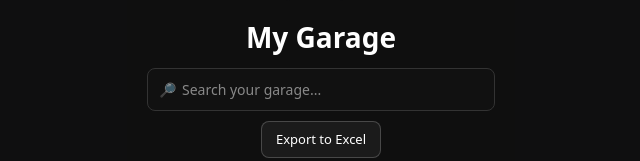
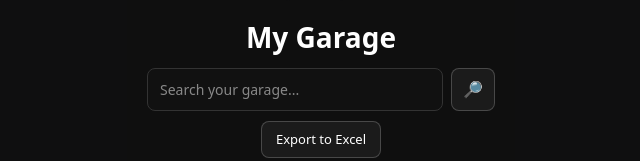
Before and after one commit to fuegodiecasttoys-png/mydiecastgarage, a Next.js app: page /mygarage in a window 1280 px wide. Shown: the part 169-330 px from the top of the page, without its empty margins (319-959 px from the left). Built offline with nearby package versions, Linux system fonts and the light colour scheme; no server answers; the database is empty.

Commit message:
Search bar with button icon

```diff
--- a/app/mygarage/page.tsx
+++ b/app/mygarage/page.tsx
@@ -136,29 +136,22 @@ export default function MyGarage() {
             My Garage
           </h1>
 
-          <div style={{ position: "relative", marginTop: 10 }}>
-  <span
-    style={{
-      position: "absolute",
-      left: 12,
-      top: "50%",
-      transform: "translateY(-50%)",
-      opacity: 0.6,
-      fontSize: 14,
-      pointerEvents: "none",
-    }}
-  >
-    🔎
-  </span>
-
+          <div
+  style={{
+    display: "flex",
+    gap: 8,
+    marginTop: 10,
+    marginBottom: 10,
+  }}
+>
   <input
     type="text"
     placeholder="Search your garage..."
     value={search}
     onChange={(e) => setSearch(e.target.value)}
     style={{
-      width: "100%",
-      padding: "10px 12px 10px 34px",
+      flex: 1,
+      padding: "10px 12px",
       borderRadius: 8,
       border: "1px solid #333",
       background: "#111",
@@ -167,6 +160,21 @@ export default function MyGarage() {
       boxSizing: "border-box",
     }}
   />
+
+  <button
+    type="button"
+    style={{
+      width: 44,
+      borderRadius: 8,
+      border: "1px solid rgba(255,255,255,0.2)",
+      background: "rgba(255,255,255,0.05)",
+      color: "white",
+      fontSize: 16,
+      cursor: "pointer",
+    }}
+  >
+    🔎
+  </button>
 </div>
 
           <div style={{ marginTop: 10, marginBottom: 10 }}>
```
